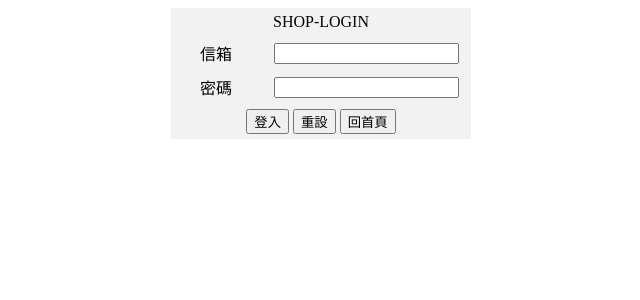
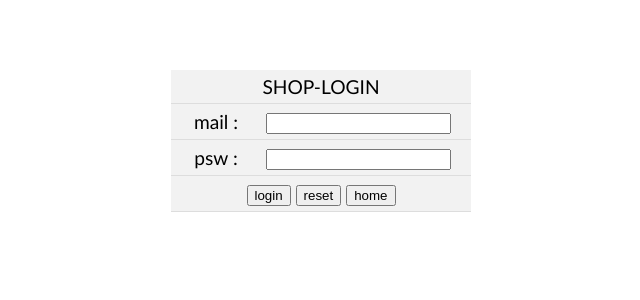
Before and after one commit to ellen-deng/shop, a PHP site: page /login.php in a window 1280 px wide. Shown: the top 300 px of the page, without its empty margins (319-959 px from the left). Run offline with PHP 8.4, Linux system fonts and the light colour scheme.

Commit message:
8/8 01:35

```diff
--- a/head.php
+++ b/head.php
@@ -28,13 +28,15 @@ if(isset($_GET["signout"])){
     <meta charset="UTF-8">
     <meta name="viewport" content="width=device-width, initial-scale=1.0">
     <meta http-equiv="X-UA-Compatible" content="ie=edge">
+    <script src="https://ajax.googleapis.com/ajax/libs/jquery/3.4.1/jquery.min.js"></script>
     <title>Document</title>
     <style>
         th, td {
             border-bottom: 1px solid #ddd;
         }
+        body {font: 120% "Trebuchet MS", sans-serif; margin: 70px;margin-top: 45px;}
     </style>
 </head>
-    <h1>SHOP</h1>
-    <p>Hello!<?= $userName." | ".$sign; ?></p>
+    <h1>-SHOP-</h1>
+    <p>Hello! <?= $userName." | ".$sign; ?></p>
     <hr>
--- a/login.php
+++ b/login.php
@@ -35,17 +35,23 @@ if(isset($_POST["btnLogin"])){
     <meta name="viewport" content="width=device-width, initial-scale=1.0">
     <meta http-equiv="X-UA-Compatible" content="ie=edge">
     <title>Document</title>
+    <style>
+        th, td {
+            border-bottom: 1px solid #ddd;
+        }
+        body {font: 120% "Trebuchet MS", sans-serif; margin: 70px;}
+    </style>
 </head>
 <body>
     <form method="post" action="">
         <table width="300" border="0" align="center" cellpadding="5" cellspacing="0" bgcolor="#F2F2F2">
             <tr><td align="center" colspan="2"><font color="">SHOP-LOGIN</font></td></tr>
-            <tr><td align="center" width="80">信箱</td><td align="center"><input type="text" name="mail"></td></tr>
-            <tr><td align="center" width="80">密碼</td><td align="center"><input type="text" name="psw"></td></tr>
+            <tr><td align="center" width="80">mail :</td><td align=""><input type="text" name="mail"></td></tr>
+            <tr><td align="center" width="80">psw :</td><td align=""><input type="password" name="psw"></td></tr>
             <tr><td align="center" colspan="2">
-            <input type="submit" name="btnLogin" value="登入" />
-            <input type="reset" name="btnLogin" value="重設" />
-            <input type="submit" name="btnHome" id="btnHome" value="回首頁" /></td></tr>
+            <input type="submit" name="btnLogin" value="login" />
+            <input type="reset" name="btnLogin" value="reset" />
+            <input type="submit" name="btnHome" id="btnHome" value="home" /></td></tr>
         </table>
     </form>
 </body>
```
Also changed, not shown: car.php (+6 -9 lines), index.php (+27 -19 lines), productDetails.php (+11 -13 lines), img/4066602_500.jpg (added), img/4125005_500.jpg (added), img/4125103_500.jpg (added), img/4303404_500.jpg (added), img/4354203_500.jpg (added), img/4356501_500.jpg (added), 1 other file.
